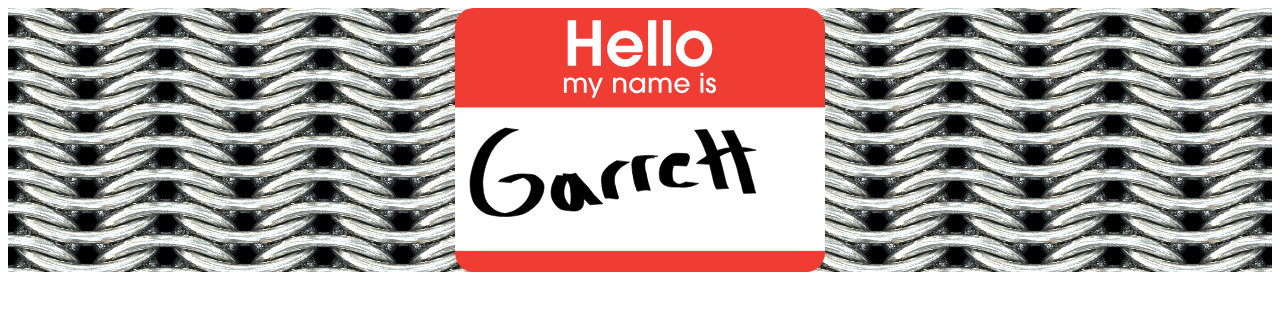
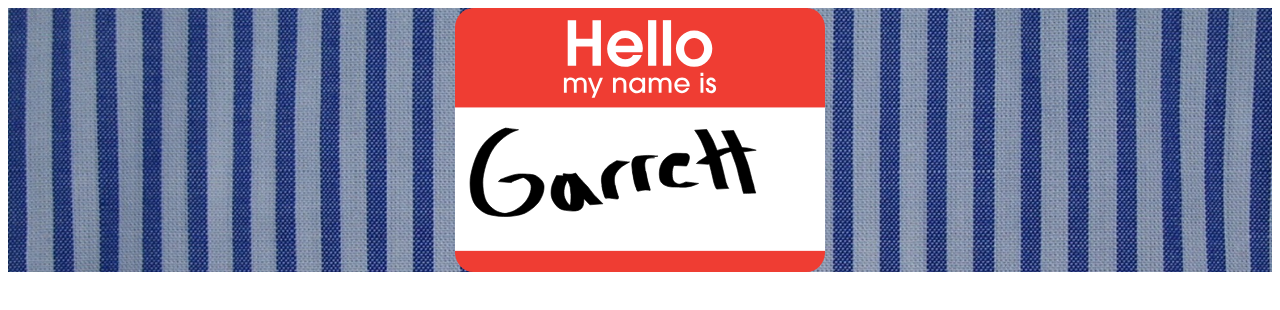
Before and after one commit to LaRueGT/LaRueGT.github.io, a plain HTML site: page index.html in a window 1280 px wide. Drawn offline with Linux system fonts and the light colour scheme.

Commit message:
replaced background

```diff
--- a/AboutMe.css
+++ b/AboutMe.css
@@ -1,6 +1,6 @@
 .greeting {
-    background-image:  url("Chainmail.png");
-    background-size: 25% 75%;
+    background-image:  url("shirt_material.jpg");
+    background-size: cover;
 }
 
 .sticker {
```
Also changed, not shown: shirt_material.jpg (added).
